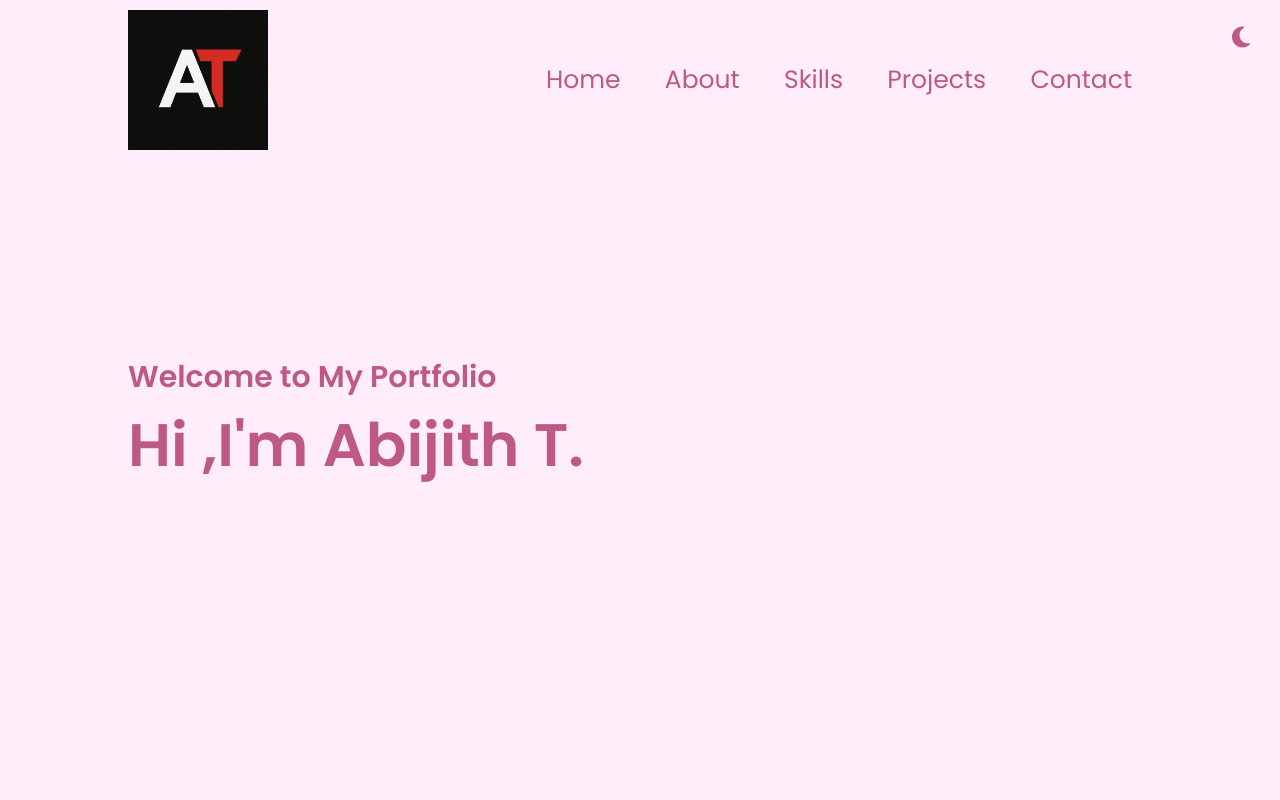
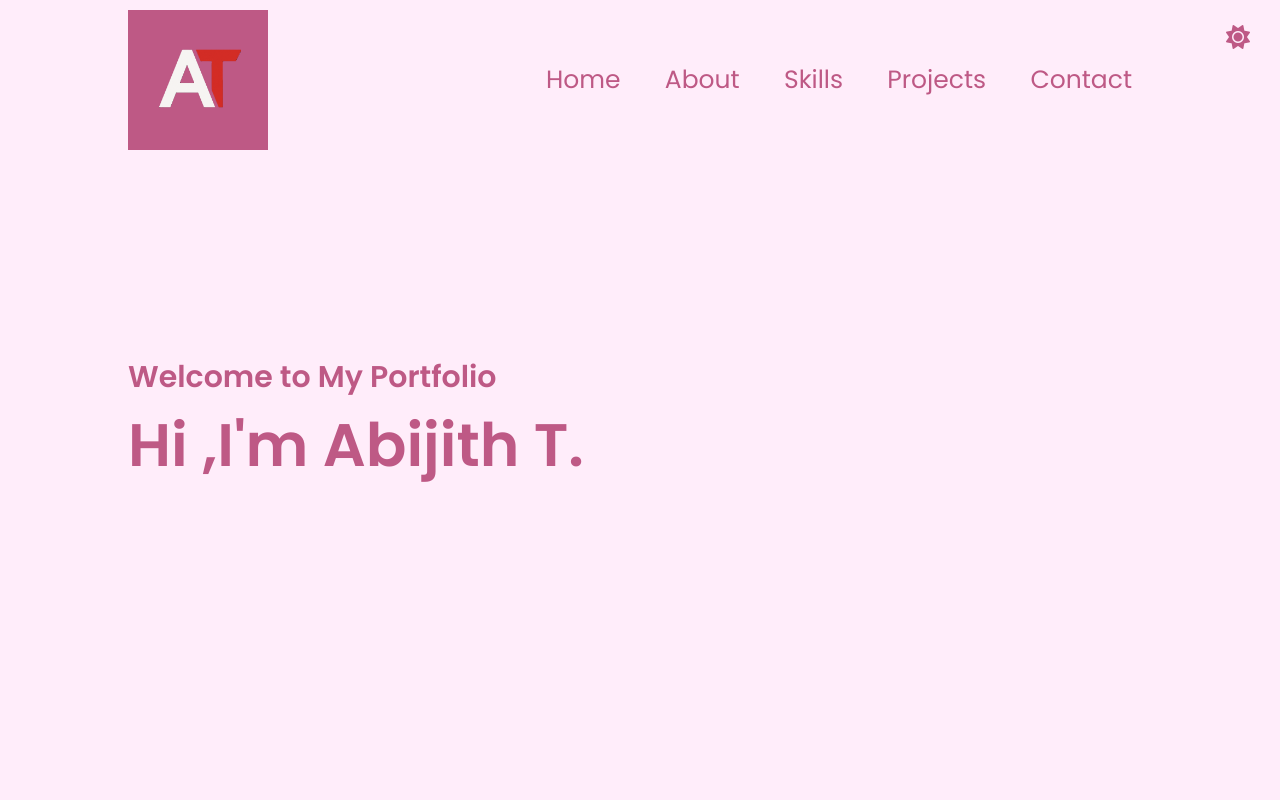
Before and after one commit to AbijithT2003/Portfolio_T, a plain HTML site: page index.html in a window 1280 px wide. Both pictures are taken after a click on the button 1241 px from the left and 37 px from the top of the page. Shown: the top 800 px of the page. Drawn offline with Linux system fonts and the light colour scheme.

Commit message:
icon toggle for theme switch

```diff
--- a/index.html
+++ b/index.html
@@ -12,7 +12,8 @@
     <div id="header">
         <div class="container">
             <nav>
-                <img src="images\logo_AT.png" class="logo">
+                <img src="images\logo_AT.png" id="logo-dark"class="logo">
+                <img src="images\logo_AT1.png" id="logo-light" class="logo">
                 <ul id="sidemenu">
                     <li><a href="#home">Home</a></li>
                     <li><a href="#about">About</a></li>
@@ -27,8 +28,8 @@
                 <p>Welcome to My Portfolio</p>
                 <h1>Hi ,I'm <span>Abijith T.</span></h1>
             </div>
-            <button id="theme-toggle">
-                <i class="fas fa-moon" onclick="switchTheme()"></i>
+            <button id="theme-toggle" onclick="switchTheme()">
+                <i class="fas fa-moon" ></i>
             </button>
         </div>
     </div>
@@ -249,16 +250,26 @@
 </script>
 <script>
 function switchTheme() {
-  const icon = document.querySelector("#theme-toggle");
+  const icon = document.querySelector("#theme-toggle i");
+  const logoDark = document.getElementById("logo-dark");
+  const logoLight = document.getElementById("logo-light");
+
   document.body.classList.toggle("light-mode");
+
   if (document.body.classList.contains("light-mode")) {
-    icon.classList.remove("fas fa-moon");
-    icon.classList.add("fas fa-sun");
+    icon.classList.remove("fa-moon");
+    icon.classList.add("fa-sun");
+    logoDark.style.display = "none";
+    logoLight.style.display = "block";
   } else {
-    icon.classList.remove("fas fa-sun");
-    icon.classList.add("fas fa-moon");
+    icon.classList.remove("fa-sun");
+    icon.classList.add("fa-moon");
+    logoDark.style.display = "block";
+    logoLight.style.display = "none";
   }
 }
+
+
 </script>
 
 
--- a/style.css
+++ b/style.css
@@ -43,11 +43,14 @@ nav{
     justify-content: space-between;
     flex-wrap: wrap;
 }
-
+#logo-light{
+    display: none;
+}
 .logo
 {
   width: 140px;
 }
+
 nav ul li{
     list-style: none;
     display: inline-block;
@@ -439,6 +442,7 @@ body.light-mode #header {
 body.light-mode #about {
   background-color: #FFEDFA;
 }
+
 body.light-mode .about-img {
   filter: brightness(0.8);
 }
@@ -516,7 +520,7 @@ body.light-mode .social-icons a {
 }
 body.light-mode form input,
 body.light-mode form textarea {
-  background: #f1a1a1;
+  background: #f1e1e1;
   color: #BE5985;
 }
 body.light-mode form .btn2 {
```
Also changed, not shown: images/logo_AT1.png (added).
